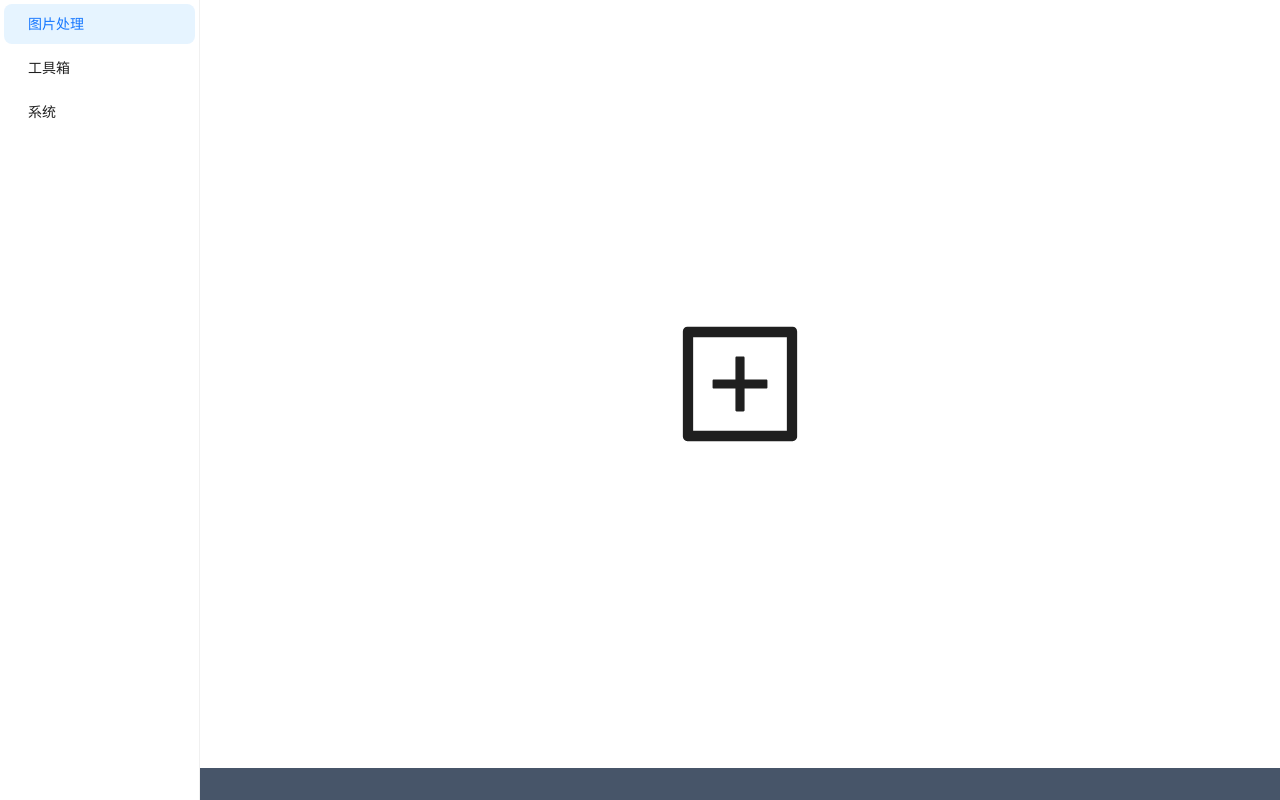
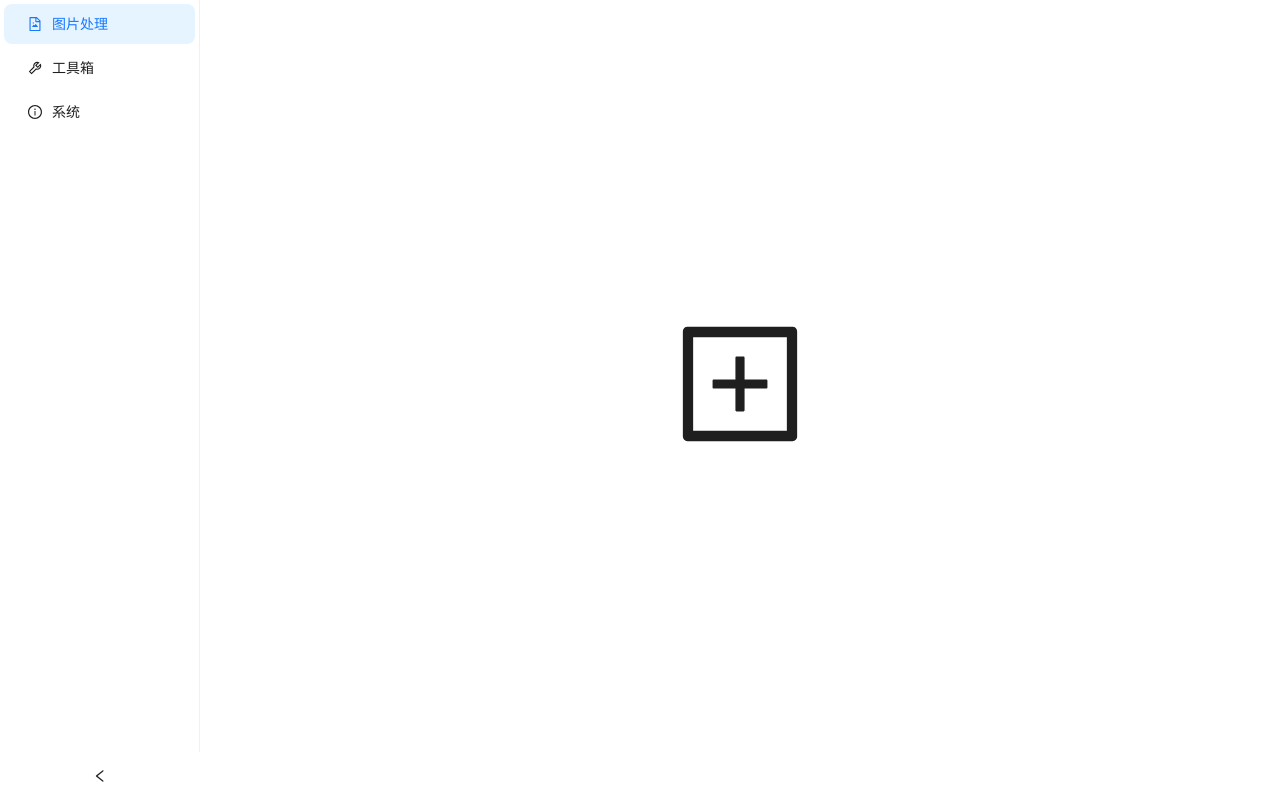
Before and after one commit to topul/t-tools, a React (Vite) app: page /image in a window 1280 px wide. Built offline with nearby package versions, Linux system fonts and the light colour scheme.

Commit message:
feat: :sparkles: 增加图标，增加IP地址及CPU信息显示

```diff
--- a/app/index.js
+++ b/app/index.js
@@ -65,6 +65,7 @@ async function handleImageSave(data) {
 // 菜单
 ipcMain.on('show-context-menu', event => {
   const template = [
+    {label: '刷新', click: () => event.sender.reload()},
     {label: '开发者工具', click: () => event.sender.openDevTools()},
   ]
   const menu = Menu.buildFromTemplate(template)
--- a/app/preload.js
+++ b/app/preload.js
@@ -1,5 +1,6 @@
 const process = require('process')
 const path = require('path')
+const os = require('os')
 const {contextBridge, ipcRenderer} = require('electron')
 
 contextBridge.exposeInMainWorld('electronAPI', {
@@ -23,6 +24,11 @@ contextBridge.exposeInMainWorld('nodeAPI', {
     versions: () => process.versions,
     cpuUsage: () => process.cpuUsage(),
   },
+  os: {
+    networkInterfaces: () => os.networkInterfaces(),
+    hostname: () => os.hostname(),
+    cpus: () => os.cpus(),
+  },
 })
 
 // 右键菜单
--- a/src/global.d.ts
+++ b/src/global.d.ts
@@ -20,5 +20,10 @@ interface Window {
   nodeAPI: {
     path: PlatformPath
     process: electronProcess
+    os: {
+      networkInterfaces: NetworkInterfaceBase
+      hostname: () => string
+      cpus: () => CPUInfo[]
+    }
   }
 }
--- a/src/index.css
+++ b/src/index.css
@@ -1,6 +1,27 @@
 @tailwind base;
 @tailwind components;
 @tailwind utilities;
+
+/* 设置滚动条的样式 */
+::-webkit-scrollbar {
+  width: 8px;
+  height: 8px;
+}
+/* 滚动槽 */
+::-webkit-scrollbar-track {
+  -webkit-box-shadow: inset 0 0 6px rgba(0,0,0,0.2);
+  border-radius: 8px;
+}
+/* 滚动条滑块 */
+::-webkit-scrollbar-thumb {
+  border-radius: 8px;
+  background: #bbb;
+  -webkit-box-shadow: inset 0 0 6px rgba(0,0,0,0.25);
+}
+/* 非激活窗口 */
+::-webkit-scrollbar-thumb:window-inactive {
+  background: rgba(0,255,0,0.4);
+}
 
 body {
   margin: 0;
--- a/src/pages/home/home.tsx
+++ b/src/pages/home/home.tsx
@@ -1,8 +1,13 @@
-import {useEffect} from 'react'
+import {useEffect, useState} from 'react'
 import {Menu, Layout} from 'antd'
 import type {MenuProps} from 'antd'
 import {Outlet, useLocation, useNavigate} from 'react-router-dom'
-import {ArrowLeftOutlined} from '@ant-design/icons'
+import {
+  ArrowLeftOutlined,
+  FileImageOutlined,
+  InfoCircleOutlined,
+  ToolOutlined,
+} from '@ant-design/icons'
 
 const {Content, Sider} = Layout
 
@@ -24,9 +29,9 @@ function getItem(
   } as MenuItem
 }
 const items: MenuItem[] = [
-  getItem('图片处理', 'image'),
-  getItem('工具箱', 'tools'),
-  getItem('系统', 'system'),
+  getItem('图片处理', 'image', <FileImageOutlined />),
+  getItem('工具箱', 'tools', <ToolOutlined />),
+  getItem('系统', 'system', <InfoCircleOutlined />),
 ]
 
 const notHasBack = ['/image', '/tools', '/system']
@@ -34,6 +39,7 @@ const notHasBack = ['/image', '/tools', '/system']
 const home = () => {
   const navigate = useNavigate()
   const location = useLocation()
+  const [collapsed, setCollapsed] = useState(false)
 
   useEffect(() => {
     navigate('/image')
@@ -50,10 +56,16 @@ const home = () => {
         height: '100%',
       }}
     >
-      <Sider width={200}>
+      <Sider
+        collapsible
+        collapsed={collapsed}
+        onCollapse={value => {
+          setCollapsed(value)
+        }}
+        theme="light"
+      >
         <Menu
           style={{
-            width: 200,
             height: '100%',
           }}
           theme="light"
--- a/src/pages/image/ImageHandler.tsx
+++ b/src/pages/image/ImageHandler.tsx
@@ -33,7 +33,7 @@ const ImageHandler = () => {
 
   const openFolderDialog = async () => {
     const result = await window.electronAPI.openFolderDialog()
-    console.log(result)
+    if (!result) return
     form.setFieldsValue({
       path: result,
     })
@@ -122,7 +122,7 @@ const ImageHandler = () => {
           </div>
         )}
       </div>
-      <div className="h-8 flex-none flex items-center bg-slate-600 text-white">
+      <div className="h-8 flex-none flex items-center text-black">
         {imageInfo?.dimensions?.type && (
           <div className="px-3">类型：{imageInfo.dimensions.type}</div>
         )}
--- a/src/pages/system/System.tsx
+++ b/src/pages/system/System.tsx
@@ -6,6 +6,41 @@ const System = () => {
   const [version, setVersion] = useState('')
   const [memoryInfo, setMemoryInfo] = useState({} as any)
   const [versions, setVersions] = useState({} as any)
+  const [ip, setIp] = useState('') // 本机ip
+  const [hostname, setHostname] = useState('') // 本机主机名
+  const [cpus, setCpus] = useState([] as any) // cpu信息
+
+  const getIpAddress = () => {
+    const interfaces = window.nodeAPI.os.networkInterfaces()
+    for (const devName in interfaces) {
+      const iface = interfaces[devName]
+      for (let i = 0; i < iface.length; i++) {
+        const alias = iface[i]
+        if (
+          alias.family === 'IPv4' &&
+          alias.address !== '127.0.0.1' &&
+          !alias.internal
+        ) {
+          setIp(alias.address)
+        }
+      }
+    }
+  }
+
+  const getCpus = () => {
+    let reStr = ``
+    const cpuInfo = window.nodeAPI.os.cpus()
+    cpuInfo.forEach(item => {
+      reStr += `${item.model as string} \n`
+    })
+    setCpus(reStr)
+  }
+
+  const getHostname = () => {
+    const hostname = window.nodeAPI.os.hostname()
+    setHostname(hostname)
+  }
+
   useEffect(() => {
     const platform = window.nodeAPI.process.platform()
     setPlatform(platform)
@@ -20,6 +55,9 @@ const System = () => {
     }, 1000)
     const versions = window.nodeAPI.process.versions()
     setVersions(versions)
+    getIpAddress()
+    getHostname()
+    getCpus()
     return () => {
       setPlatform('')
       setVersion('')
@@ -29,13 +67,22 @@ const System = () => {
   }, [])
 
   return (
-    <div className="p-4 flex gap-5 justify-around">
-      <Form>
+    <div className="h-full p-1 flex gap-5 overflow-y-auto">
+      <Form labelCol={{span: 12}} wrapperCol={{span: 12}}>
         <Form.Item label="系统平台">
           <span>{platform}</span>
         </Form.Item>
         <Form.Item label="系统版本">
           <span>{version}</span>
+        </Form.Item>
+        <Form.Item label="本机ip">
+          <span>{ip}</span>
+        </Form.Item>
+        <Form.Item label="本机主机名">
+          <span>{hostname}</span>
+        </Form.Item>
+        <Form.Item label="cpu信息">
+          <pre>{cpus}</pre>
         </Form.Item>
         <Form.Item label="node版本">
           <span>{versions.node}</span>
@@ -49,8 +96,6 @@ const System = () => {
         <Form.Item label="electron版本">
           <span>{versions.electron}</span>
         </Form.Item>
-      </Form>
-      <div>
         <Form.Item label="系统内存">
           <span>{(memoryInfo.total / 1024 / 1024).toFixed(2)}GB</span>
         </Form.Item>
@@ -69,7 +114,7 @@ const System = () => {
             strokeColor={{'0%': '#108ee9', '100%': '#87d068'}}
           />
         </Form.Item>
-      </div>
+      </Form>
     </div>
   )
 }
```
